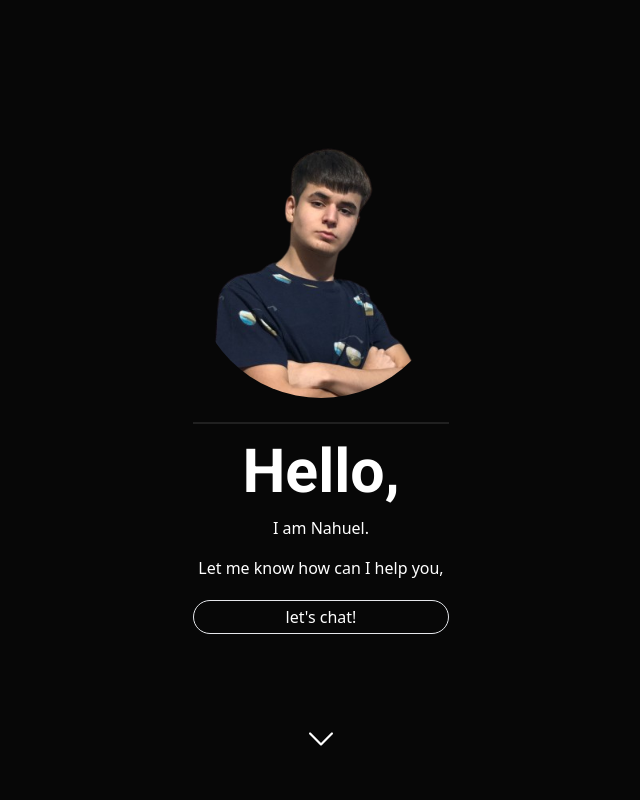
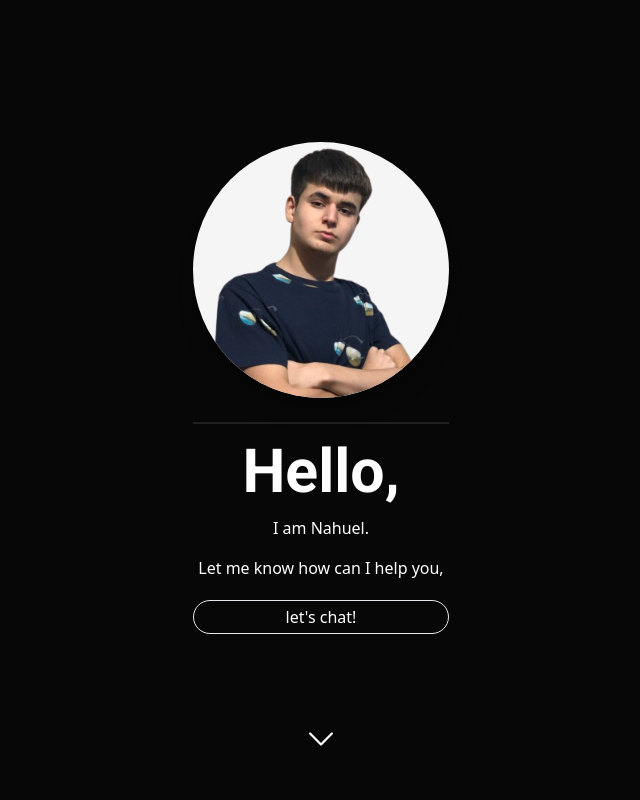
Before and after one commit to nahuelavila/portfolio, a Next.js app: page / in a window 1280 px wide. Shown: the top 800 px of the page, without its empty margins (319-959 px from the left). Built offline with nearby package versions, Linux system fonts and the light colour scheme.

Commit message:
Add bg-color to WAI img

```diff
--- a/src/components/WAICard.jsx
+++ b/src/components/WAICard.jsx
@@ -5,7 +5,7 @@ export function WAICard() {
         <div className="whoami relative wai-card-container p-12 w-full grid place-content-center h-screen sm:min-h-[40rem] min-h-[35rem]">
             <article className="grid place-content-center w-64 text-center gap-6">
                 <picture>
-                    <img className="wai-card-img w-full rounded-full" alt='profile photo' src="/me.png" />
+                    <img className="wai-card-img w-full shadow-xl rounded-full" alt='profile photo' src="/me.png" />
                 </picture>
                 <div className="horizontal-line bg-white/10 h-0.5 "></div>
                 <p className="wai-card-title font-roboto font-bold leading-[3rem]">Hello,</p>
--- a/src/styles/globals.css
+++ b/src/styles/globals.css
@@ -34,6 +34,10 @@ body {
   color: white;
 }
 
+.wai-card-img {
+  background-color: whitesmoke;
+}
+
 /* WID Card */
 
 .wid-card-title {
```
Also changed, not shown: public/me - copia (2).png (added).
